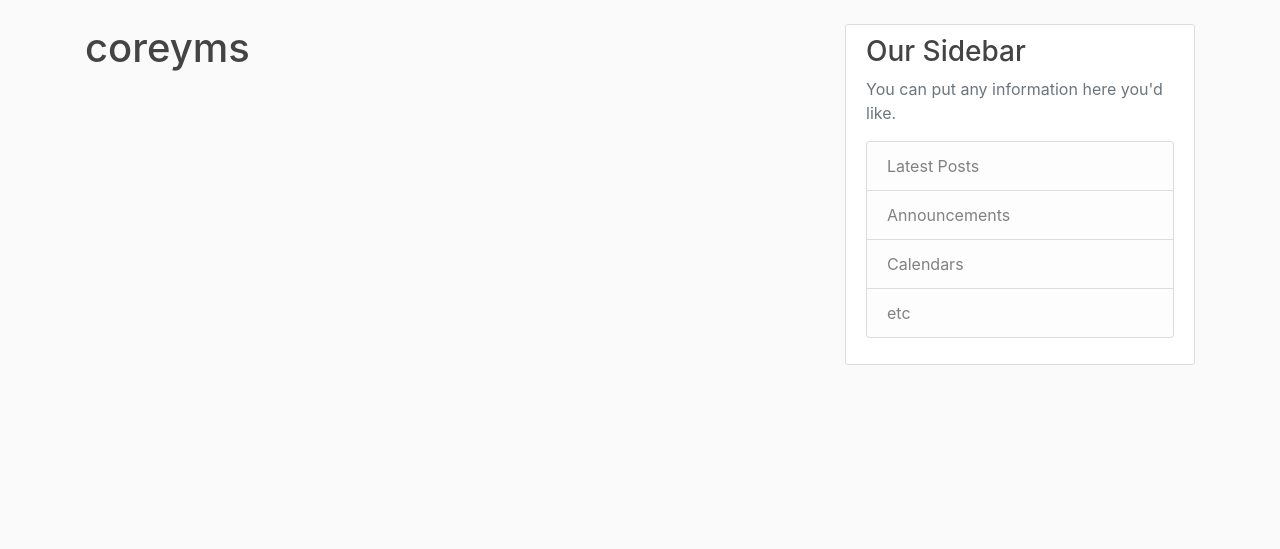
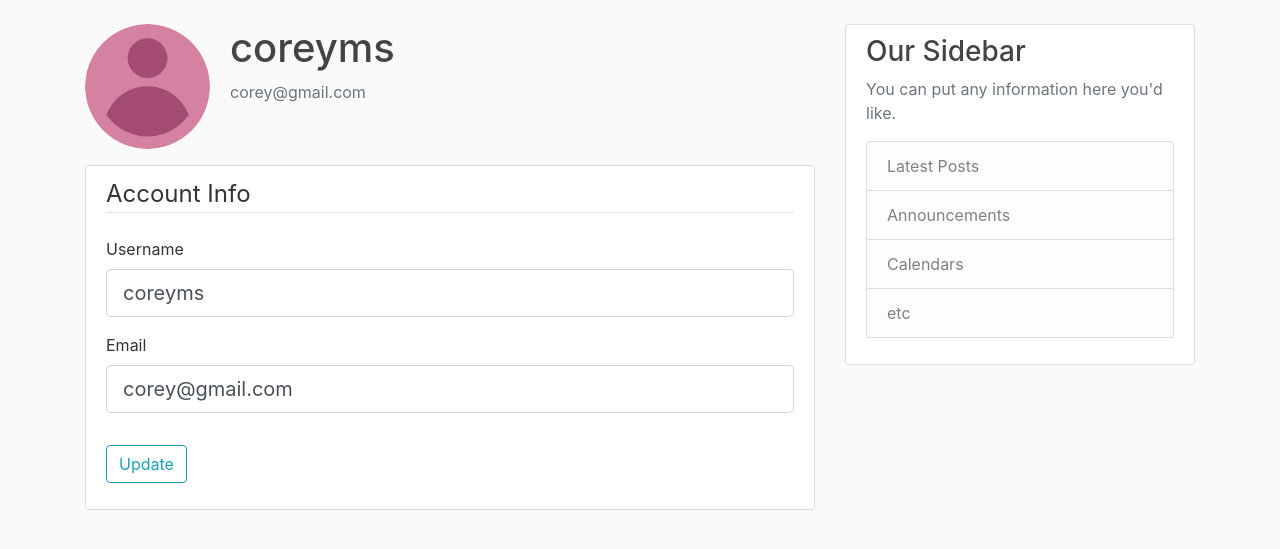
Before and after one commit to udodihor/con_app_flask, a Flask app: page /account in a window 1280 px wide. Shown: the part 56-605 px from the top of the page. Run offline with Flask 2, Linux system fonts and the light colour scheme; a user stored in the database is signed in; some libraries are stand-ins or nearby versions.

Commit message:
User Account template, User Profile image, User data update

```diff
--- a/fl_blog/forms.py
+++ b/fl_blog/forms.py
@@ -1,4 +1,5 @@
 from flask_wtf import FlaskForm
+from flask_login import current_user
 from wtforms import StringField, PasswordField, SubmitField, BooleanField
 from wtforms.validators import DataRequired, Length, Email, EqualTo, ValidationError
 from fl_blog.models import User
@@ -30,3 +31,23 @@ class LoginForm(FlaskForm):
     password = PasswordField('Password', validators=[DataRequired()])
     remember = BooleanField('Remember Me')
     submit = SubmitField('Login')
+
+
+class UpdateAccountForm(FlaskForm):
+
+    username = StringField('Username',
+                           validators=[DataRequired(), Length(min=2, max=20)])
+    email = StringField('Email',
+                        validators=[DataRequired(), Email()])
+    submit = SubmitField('Update')
+
+    def validate_username(self, username):
+        if username.data != current_user.username:
+            user = User.query.filter_by(username=username.data).first()
+        if user:
+            raise ValidationError('That username is taken.')
+    def validate_email(self,email):
+        if email.data != current_user.email:
+            email = User.query.filter_by(email=email.data).first()
+            if email:
+                raise ValidationError('That email is already taken.')
--- a/fl_blog/routes.py
+++ b/fl_blog/routes.py
@@ -1,6 +1,6 @@
 from flask import render_template, url_for, flash, redirect, request
 from fl_blog import app, db, bcrypt
-from fl_blog.forms import RegistrationForm, LoginForm
+from fl_blog.forms import RegistrationForm, LoginForm, UpdateAccountForm
 from fl_blog.models import User, Post
 from flask_login import login_user, current_user, logout_user, login_required
 
@@ -64,7 +64,22 @@ def logout():
     logout_user()
     return redirect(url_for('home'))
 
-@app.route('/account')
+@app.route('/account', methods=['GET', 'POST'])
 @login_required
 def account():
-    return render_template('account.html', title='Accout')
+    form = UpdateAccountForm()
+    if form.validate_on_submit():
+        current_user.username = form.username.data
+        current_user.email = form.email.data
+
+        # Saving new data to the Data Base:
+        db.session.commit()
+        flash('Your account has been updated', 'success')
+        return redirect(url_for('account'))
+
+    # Show current user data (email and username):
+    elif request.method == 'GET':
+        form.username.data = current_user.username
+        form.email.data = current_user.email
+    image_file = url_for('static', filename='profile_pics/' + current_user.image_file)
+    return render_template('account.html', title='Accout', image_file=image_file, form=form)
--- a/fl_blog/templates/account.html
+++ b/fl_blog/templates/account.html
@@ -1,4 +1,48 @@
 {% extends "layout.html" %}
 {% block content %}
-        <h1>{{ current_user.username }}</h1>
+            <div class="media">
+              <img class="rounded-circle account-img" src="{{ image_file }}">
+              <div class="media-body">
+                <h2 class="account-heading">{{ current_user.username }}</h2>
+                <p class="text-secondary">{{ current_user.email }}</p>
+              </div>
+            </div>
+            <div class="content-section">
+                    <form method="POST" action="">
+                        {{ form.hidden_tag() }}
+                        <fieldset class="form-group">
+                            <legend class="border-bottom mb-4">Account Info</legend>
+                            <div class="form-group">
+                                {{ form.username.label(class="form-control-label") }}
+
+                                {% if form.username.errors %}
+                                    {{ form.username(class="form-control form-control-lg is-invalid") }}
+                                    <div class="invalid-feedback">
+                                        {% for error in form.username.errors %}
+                                            <span>{{ error }}</span>
+                                        {% endfor %}
+                                    </div>
+                                {% else %}
+                                    {{ form.username(class="form-control form-control-lg") }}
+                                {% endif %}
+                            </div>
+                            <div class="form-group">
+                                {{ form.email.label(class="form-control-label") }}
+                                {% if form.email.errors %}
+                                    {{ form.email(class="form-control form-control-lg is-invalid") }}
+                                    <div class="invalid-feedback">
+                                        {% for error in form.email.errors %}
+                                            <span>{{ error }}</span>
+                                        {% endfor %}
+                                    </div>
+                                {% else %}
+                                    {{ form.email(class="form-control form-control-lg") }}
+                                {% endif %}
+                            </div>
+                        </fieldset>
+                        <div class="form-group">
+                            {{ form.submit(class="btn btn-outline-info") }}
+                        </div>
+                    </form>
+                </div>
 {% endblock content %}
```
Also changed, not shown: fl_blog/site.db, fl_blog/static/profile_pics/default.jpg (added).
